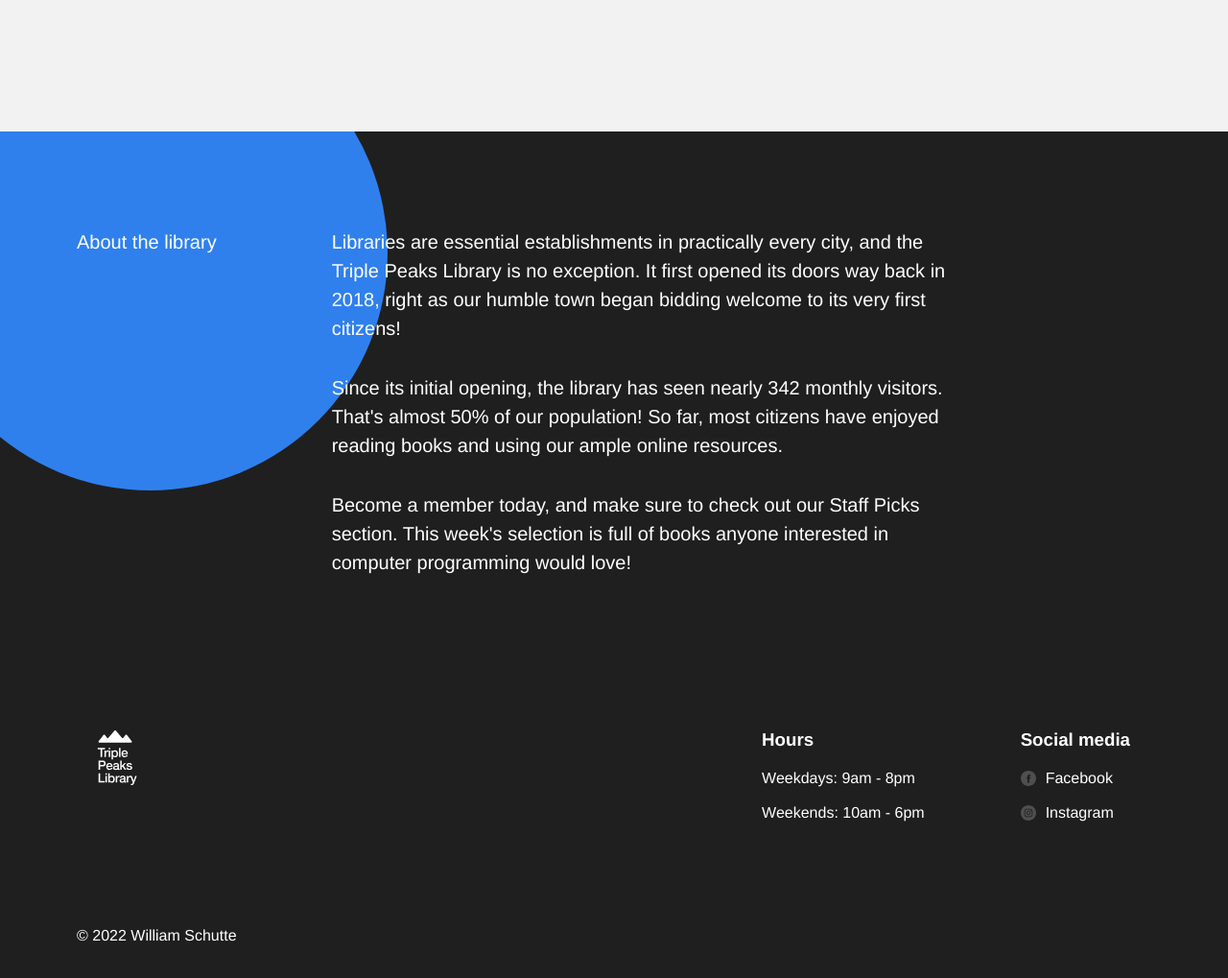
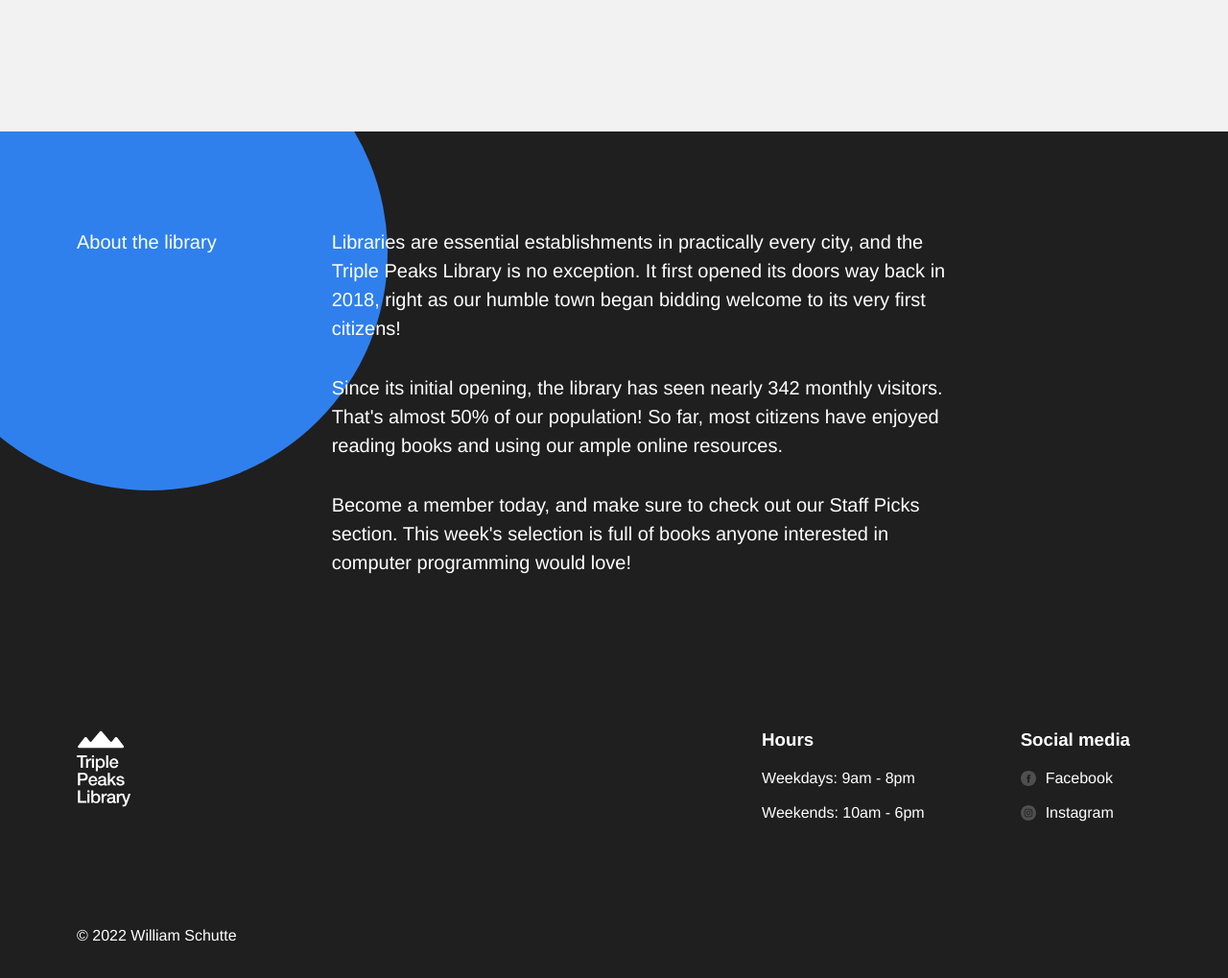
Before and after one commit to Tedlesser/se_project_library, a plain HTML site: page index.html in a window 1280 px wide. Shown: the part 3305-4324 px from the top of the page at 96% size. Drawn offline with Linux system fonts and the light colour scheme.

Commit message:
style.css update

```diff
--- a/styles/style.css
+++ b/styles/style.css
@@ -430,8 +430,8 @@
 }
 
 .footer__logo {
-  height: 57px;
-  width: 85px;
+  height: 80px;
+  width: 57px;
 }
 
 .footer__list {
```
